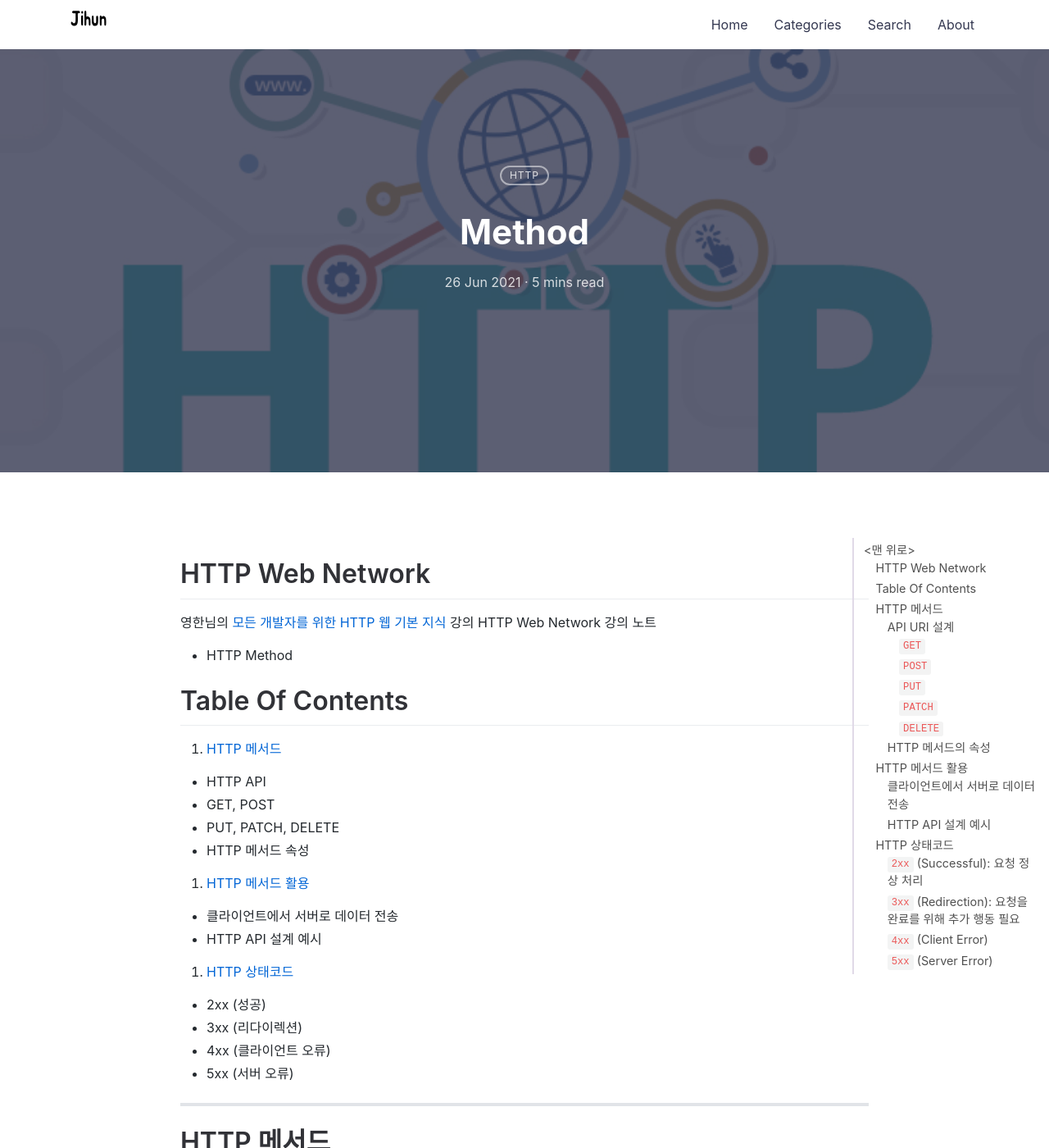
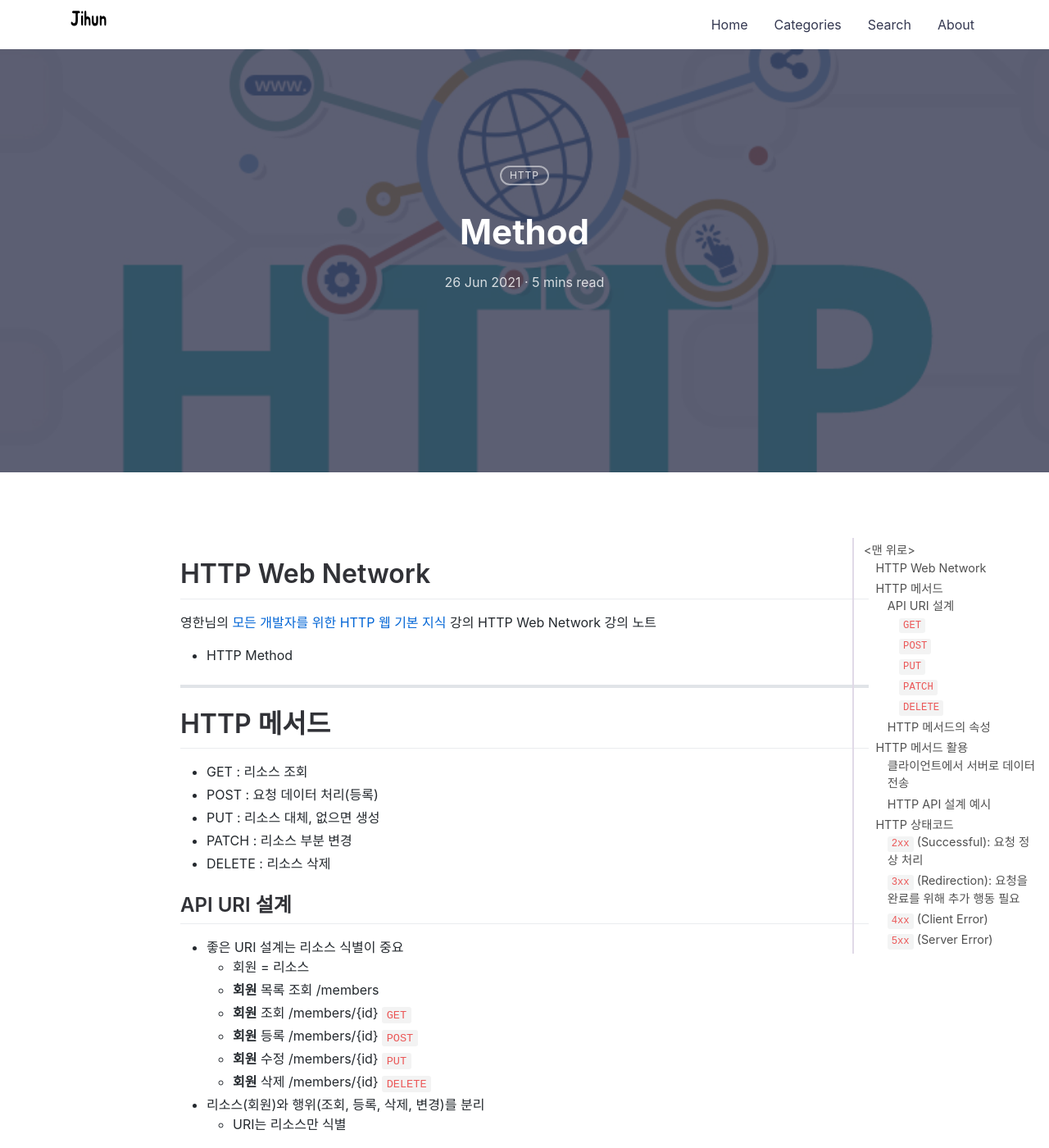
Before and after one commit to jihunparkme/jihunparkme.github.io, a Jekyll site: the page built from _posts/2021-06-26-Http-Web-Network_method.md, in a window 1280 px wide and 1400 px high. Shown: the whole window at 82% size. Built offline with Jekyll 4.4.1, drawn with Linux system fonts in a browser that asks for light colours; nearby versions of some CDN libraries; comment, search, counter and statistics services are not loaded.

Commit message:
[HTTP Web Network] edit frame

```diff
--- a/_posts/2021-06-26-Http-Web-Network_method.md
+++ b/_posts/2021-06-26-Http-Web-Network_method.md
@@ -13,27 +13,6 @@ featured-img: http
 HTTP Web Network 강의 노트
 
 - HTTP Method
-
-# Table Of Contents
-
-1. [HTTP 메서드](#HTTP-메서드)
-
-- HTTP API
-- GET, POST
-- PUT, PATCH, DELETE
-- HTTP 메서드 속성
-
-2. [HTTP 메서드 활용](#HTTP-메서드-활용)
-
-- 클라이언트에서 서버로 데이터 전송
-- HTTP API 설계 예시
-
-3. [HTTP 상태코드](#HTTP-상태코드)
-
-- 2xx (성공)
-- 3xx (리다이렉션)
-- 4xx (클라이언트 오류)
-- 5xx (서버 오류)
 
 ---
 
```
Also changed, not shown: other parts of _posts/2021-06-26-Http-Web-Network_method.md (+1 -0 lines).
